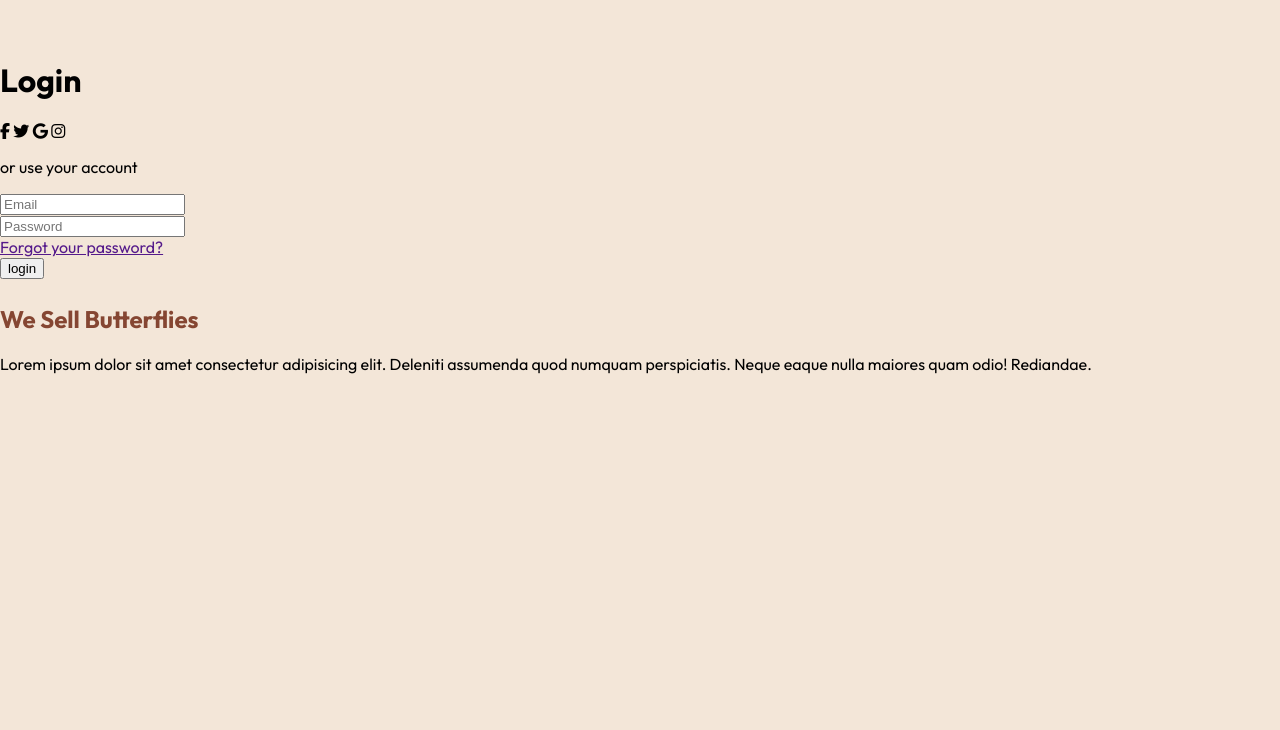
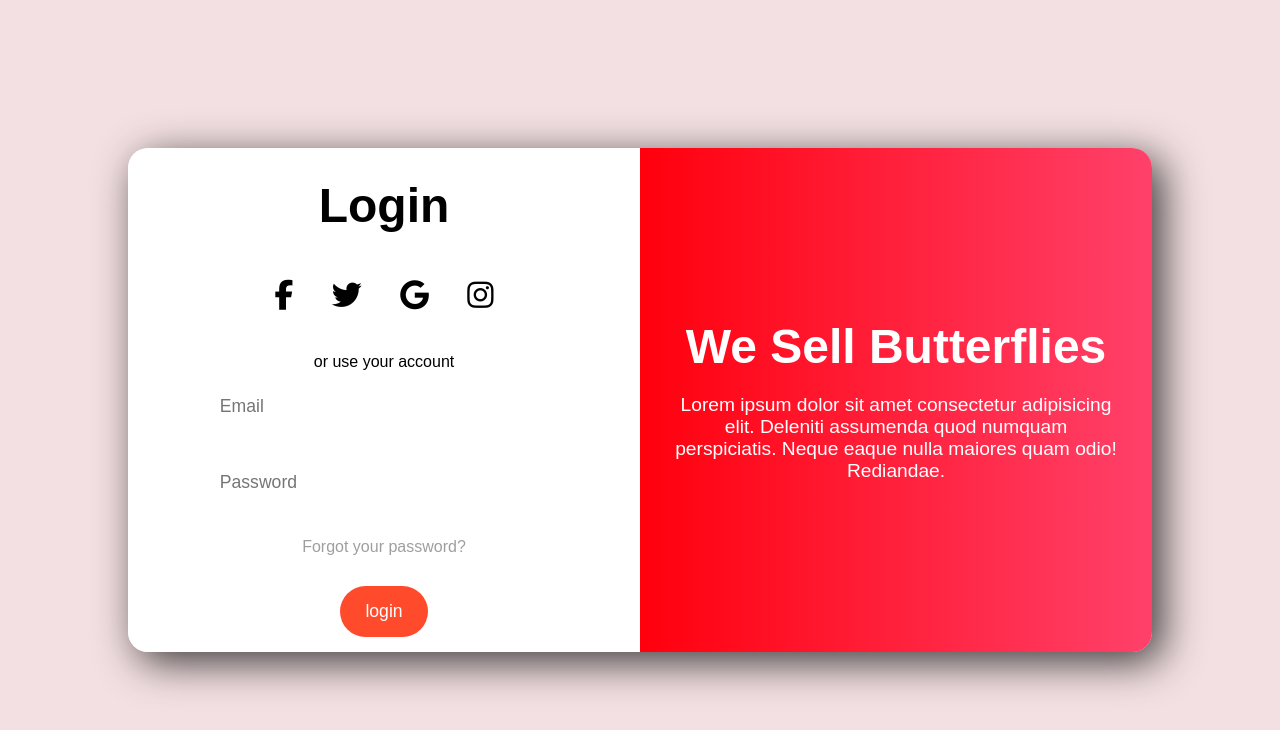
Before and after one commit to Burrobin/Simple-Omelette-Recipe, a plain HTML site: page index.html in a window 1280 px wide. Drawn offline with Linux system fonts and the light colour scheme; a web font is replaced by a local one.

Commit message:
Refactor CSS styles for layout and design updates

```diff
--- a/style.css
+++ b/style.css
@@ -1,78 +1,105 @@
-@import url('https://fonts.googleapis.com/css2?family=Outfit:wght@300;400;600;700&display=swap');
-
 body {
-    background: #f3e6d8;
-    font-family: "Outfit", sans-serif;
-    margin: 0;
-    padding: 40px 0;
+    font-family: "Geom", sans-serif;
+    background-color: #f3e0e2;
 }
 
-.container {
-    width: 60%;
-    max-width: 700px;
-    background: white;
-    margin: auto;
-    padding: 25px;
-    border-radius: 15px;
+* {
+    margin: 0;
+    padding: 0;
+    box-sizing: border-box;
 }
 
-.hero-img {
-    width: 100%;
-    border-radius: 12px;
+.form-main {
+    display: flex;
+    justify-content: center;
+    align-items: center;
+    height: 100vh;
 }
 
-h1 {
-    font-size: 32px;
+main {
+    display: flex;
+    width: 80vw;
+    margin: 0 auto;
+    box-shadow: 10px 10px 42px #000000c0;
+    border-radius: 20px;
+    overflow: hidden;
+}
+
+main>* {
+    flex-basis: 100%;
+
+}
+
+.login-form {
+    background-color: #fff;
+    text-align: center;
+
+}
+
+.login-form-heading {
+    margin-top: 30px;
+    margin-bottom: 30px;
+    font-size: 3rem;
+
+}
+
+.fa-brands,
+.fab {
+    font-weight: 400;
+    border: 2px solid #fff;
+    padding: 15px;
+    font-size: 30px;
+    border-radius: 50%;
+    height: 60px;
+    margin-bottom: 30px;
+}
+
+input {
+    width: 70%;
+    padding: 15px;
+    font-size: 1.1rem;
+    margin-bottom: 15px;
+    margin-top: 10px;
+    border: none;
+
+}
+
+form a {
+    text-decoration: none;
+    font-size: 1rem;
+    color: rgba(0, 0, 0, 0.379);
+    display: inline-block;
+    margin-top: 15px;
+    margin-bottom: 20px;
+}
+
+input[type="submit"] {
+    background-color: #FF4B2B;
+    width: 17%;
+    border-radius: 30px;
+    color: #fff;
+    cursor: pointer;
+}
+
+.login-text {
+    background-image: linear-gradient(to right, #ff000d, #FF416A);
+    display: flex;
+    justify-content: center;
+    align-items: center;
+    text-align: center;
+}
+
+.text h2 {
+    font-size: 3rem;
+    color: #fff;
+}
+
+.text p {
+    color: #fff;
+    font-size: 1.2rem;
     margin-top: 20px;
 }
 
-h2 {
-    margin-top: 25px;
-    color: #854632;
+.text {
+    padding: 2rem;
 }
-
-.subtitle {
-    color: #5b5b5b;
-    font-size: 15px;
-}
-
-.prep-box {
-    background: #fff7fc;
-    padding: 15px 20px;
-    border-radius: 10px;
-    margin-top: 25px;
-}
-
-.prep-box h3 {
-    color: #7b3057;
-    margin-top: 0;
-}
-
-ul.list, ol.list {
-    padding-left: 20px;
-}
-
-.list li {
-    margin-bottom: 10px;
-    line-height: 1.5;
-}
-
-.num li strong {
-    color: #854632;
-}
-
-.nutrition {
-    width: 100%;
-    border-collapse: collapse;
-    margin-top: 15px;
-}
-
-.nutrition td {
-    padding: 10px 0;
-    border-bottom: 1px solid #ddd;
-}
-
-.nutrition .value {
-    color: #854632;
-    font-weight: 700;
-}
```
